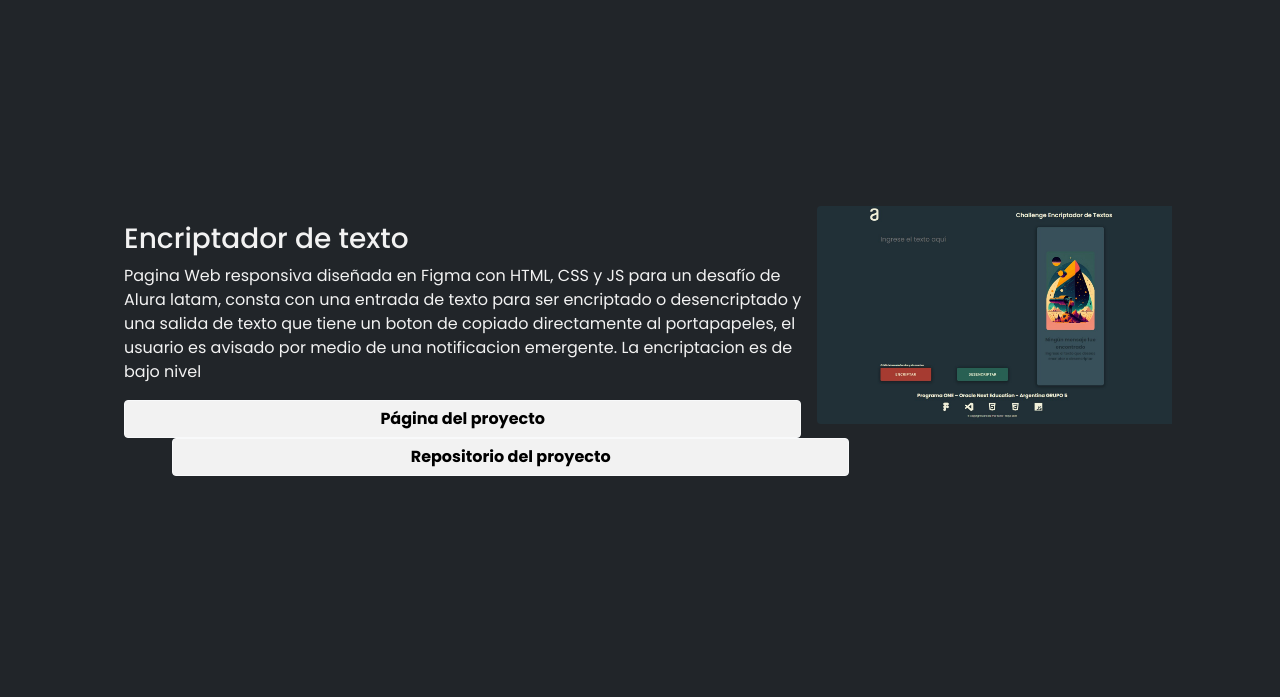
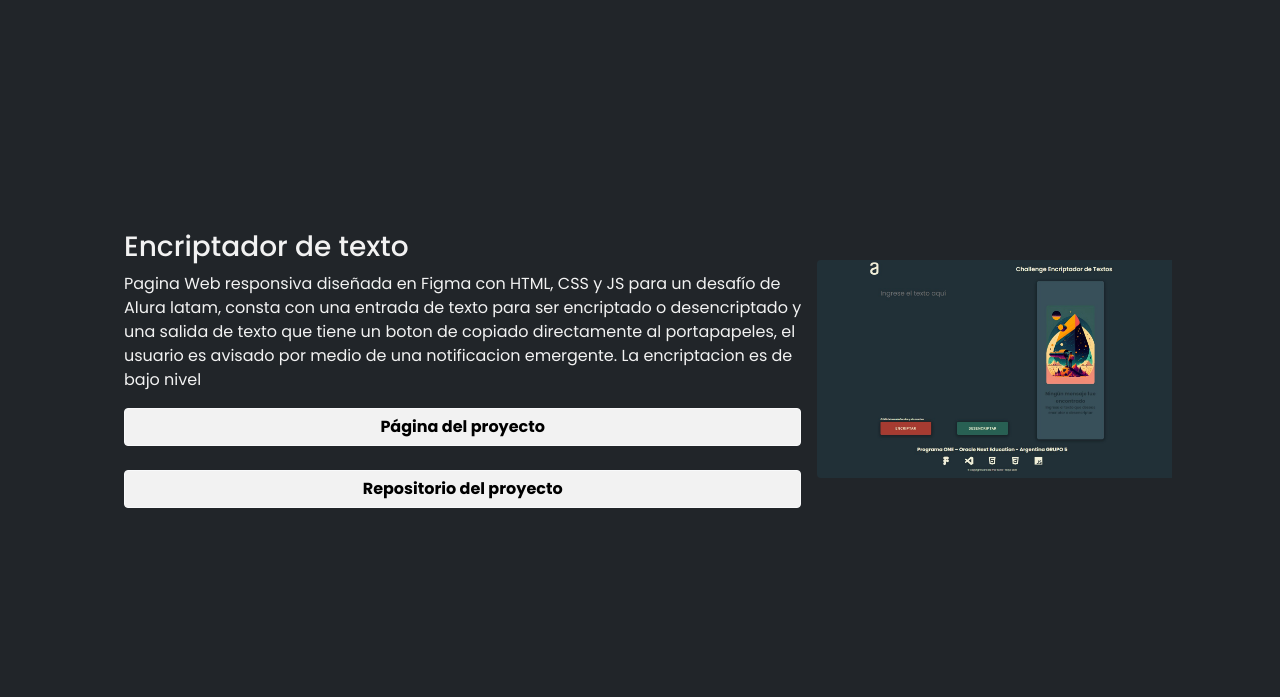
Before and after one commit to MDMSerra/PF-Serra, a plain HTML site: page assets/pages/frontend.html in a window 1280 px wide. Shown: the part 103-800 px from the top of the page. Drawn offline with nearby package versions, Linux system fonts and the light colour scheme.

Commit message:
arreglando responsividad de front

```diff
--- a/assets/css/style.css
+++ b/assets/css/style.css
@@ -20,7 +20,6 @@ body{
 
 /* INICIO Modificaciones a estilos de Bootstrap */
 .navbar{
-    margin: 0;
     padding: 0;
     background-color: var(--color-fondo);
 }
@@ -114,11 +113,17 @@ body{
 }
 /* FIN PAGINA EDUCACION */
 .main__projects{
-    height: 90vh;
+    min-height: 95vh;
     display: flex;
     flex-direction: column;
     justify-content: space-around;
 }
+
+.main__frontend .card .row  .contenedor-image{
+    margin-top: auto;
+    margin-bottom: auto;
+}
+
 /* FIN seccion main */
 
 /*PAGINA IMPRESIONES*/
--- a/assets/pages/frontend.html
+++ b/assets/pages/frontend.html
@@ -47,12 +47,12 @@
                         <div class="card-body">
                             <h3 class="card-title">Encriptador de texto</h3>
                             <p class="card-text">Pagina Web responsiva diseñada en Figma con HTML, CSS y JS para un desafío de Alura latam, consta con una entrada de texto para ser encriptado o desencriptado y una salida de texto que tiene un boton de copiado directamente al portapapeles, el usuario es avisado por medio de una notificacion emergente. La encriptacion es de bajo nivel</p>
-                            <a href="https://mdmserra.github.io/challenge-oracle-decoder/" class="btn me-5 btn-light" Target="_blank">Página del proyecto</a>
-                            <a href="https://github.com/MDMSerra/challenge-oracle-decoder" class="btn ms-5 btn-light" Target="_blank">Repositorio del proyecto</a>
+                            <a href="https://mdmserra.github.io/challenge-oracle-decoder/" class="btn btn-light" Target="_blank">Página del proyecto</a>
+                            <a href="https://github.com/MDMSerra/challenge-oracle-decoder" class="btn mt-4 btn-light" Target="_blank">Repositorio del proyecto</a>
                         </div>
                     </div>
-                    <div class="col-md-4">
-                        <img src="../img/frontend/encriptador.jpg" alt="web project" class="img-fluid rounded-start">
+                    <div class="col-md-4 contenedor-image">
+                        <img src="../img/frontend/encriptador.jpg" alt="web project" class="img-fluid my-auto rounded-start">
                     </div>
                 </div>
             </div>
```
